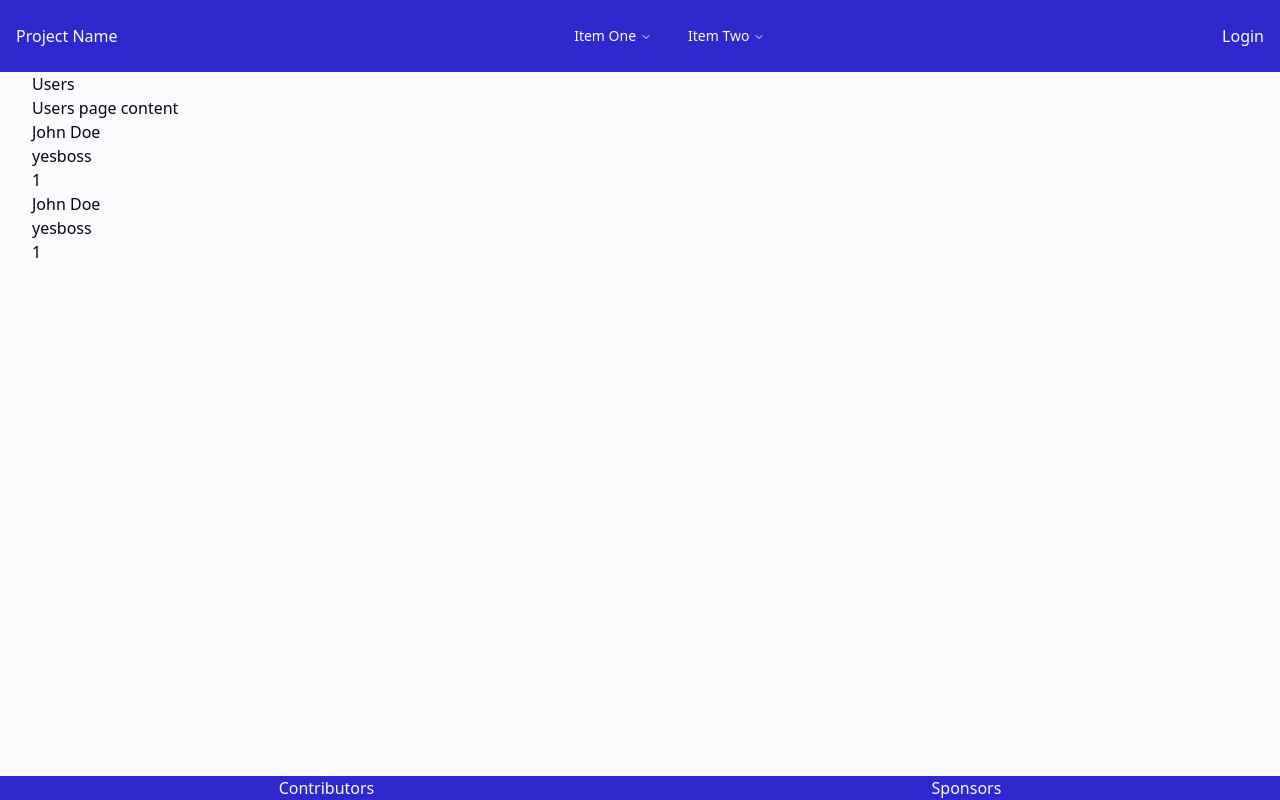
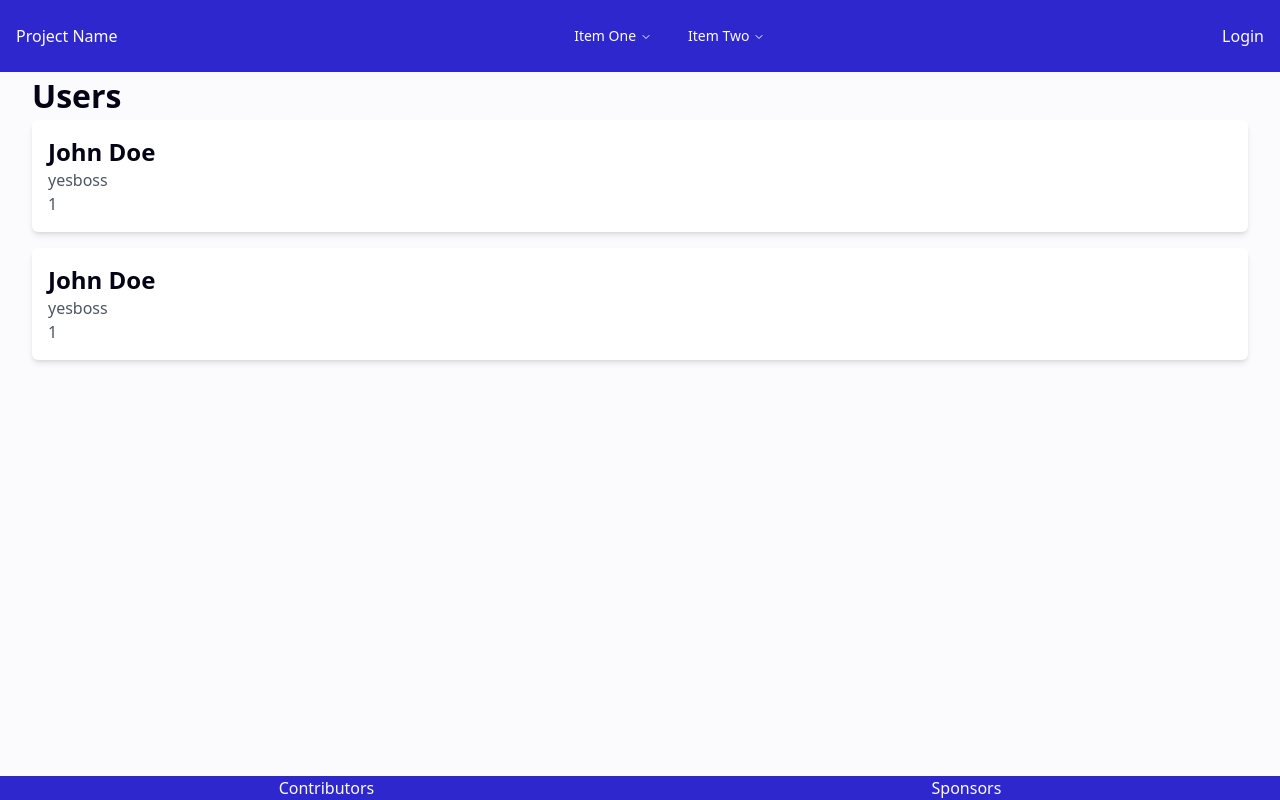
Before and after one commit to meroo893/HackAUBG-6.0, a React (Vite) app in the folder new_client/HackAUBG-Client/: page /users in a window 1280 px wide. Built offline with nearby package versions, Linux system fonts and the light colour scheme.

Commit message:
some changes

```diff
--- a/new_client/HackAUBG-Client/src/components/UserList.tsx
+++ b/new_client/HackAUBG-Client/src/components/UserList.tsx
@@ -20,12 +20,12 @@ export default function UserList() {
   }, []);
 
   return (
-    <div>
+    <div className="flex flex-col gap-4">
       {users.map((user) => (
-        <div key={user.id}>
-          <h1>{user.name}</h1>
-          <h3>{user.email}</h3>
-          <h3>{user.id}</h3>
+        <div key={user.id} className="bg-white shadow-md p-4 rounded-md">
+          <h1 className="text-2xl font-bold">{user.name}</h1>
+          <h3 className="text-gray-600">{user.email}</h3>
+          <h3 className="text-gray-600">{user.id}</h3>
         </div>
       ))}
     </div>
--- a/new_client/HackAUBG-Client/src/components/Users.tsx
+++ b/new_client/HackAUBG-Client/src/components/Users.tsx
@@ -1,15 +1,11 @@
-// import UserList from './UserList';
-
-import UserList from "./UserList";
+import React from 'react';
+import UserList from './UserList';
 
 export default function Users() {
   return (
-    <>
-      <div className="container mx-auto">
-        <h1>Users</h1>
-        <p>Users page content</p>
-        <UserList />
-      </div>
-    </>
+    <div className="container mx-auto">
+      <h1 style={{ fontSize: '2rem', fontWeight: 'bold' }}>Users</h1>
+      <UserList />
+    </div>
   );
 }
```
